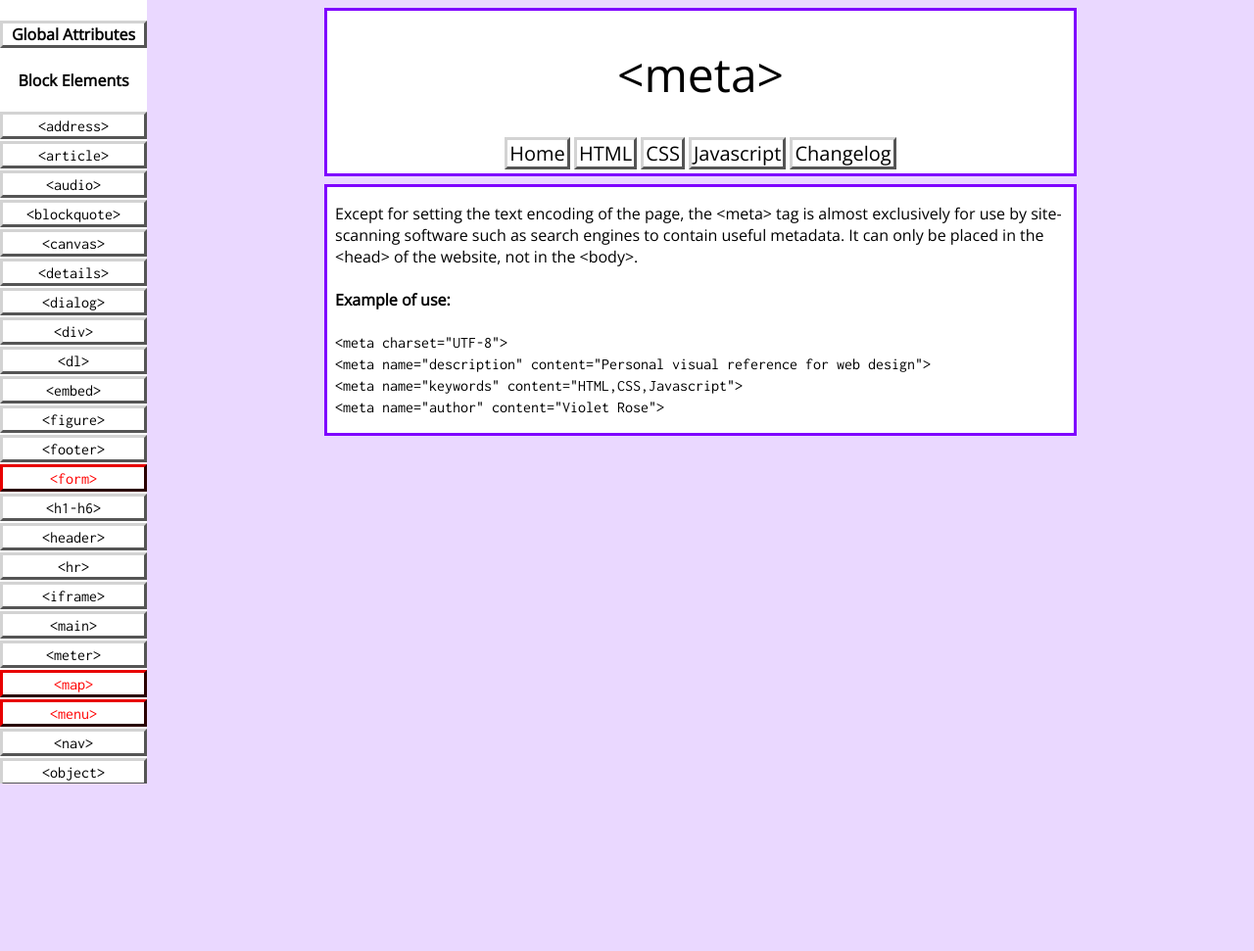
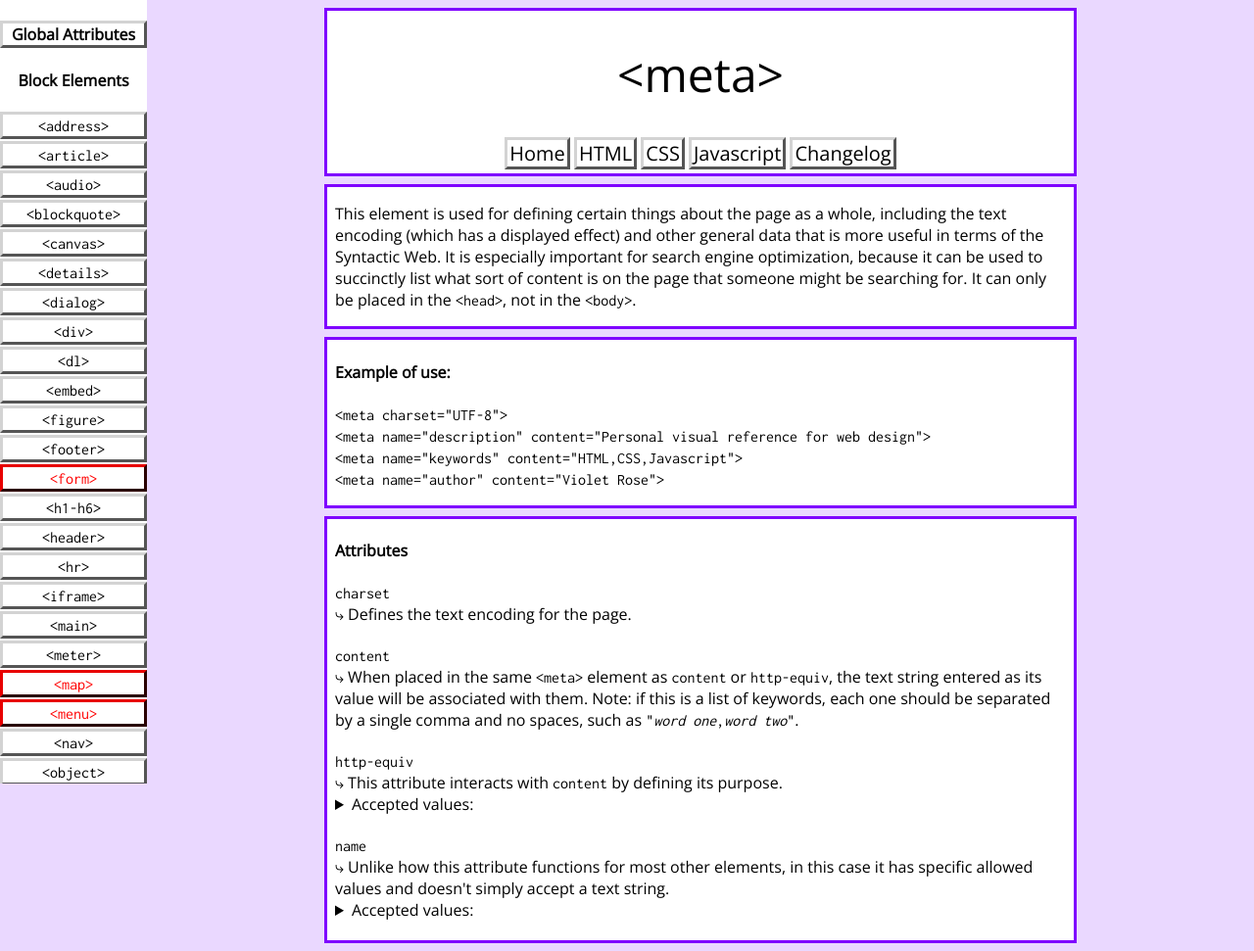
Before and after one commit to VioletRose/Web-Code-Encyclopedia, a PHP site: page /html/meta.php in a window 1280 px wide. Shown: the whole page at 98% size. Before the commit the page ends 800 px from the top, so only its background shows below. Run offline with PHP 8.4, Linux system fonts and the light colour scheme.

Commit message:
Continued sectioning, revising, and attribute listing
meta.php: Updated; added sectioning, revised the description, and added
a list of the element's attributes and their uses.
meter.php: Udated; added sectioning, revised the description, revamped
the example, and added a list of the element's attributes and their
uses.
nav.php: Updated; added sectioning, and revised the description to match
current standards.
noscript.php: Updated; added sectioning.

```diff
--- a/html/meta.php
+++ b/html/meta.php
@@ -2,8 +2,11 @@
     $PAGE_NAME = '&lt;meta&gt;';
     require_once($_SERVER["DOCUMENT_ROOT"].'/html/htmlhead.php');
 ?>
-<main class="unsectionedmain">
-	<p>Except for setting the text encoding of the page, the &lt;meta&gt; tag is almost exclusively for use by site-scanning software such as search engines to contain useful metadata. It can only be placed in the &lt;head&gt; of the website, not in the &lt;body&gt;.</p>
+<main>
+	<section>
+		<p>This element is used for defining certain things about the page as a whole, including the text encoding (which has a displayed effect) and other general data that is more useful in terms of the Syntactic Web. It is especially important for search engine optimization, because it can be used to succinctly list what sort of content is on the page that someone might be searching for. It can only be placed in the <code>&lt;head&gt;</code>, not in the <code>&lt;body&gt;</code>.</p>
+	</section>
+	<section>
 		<h4>Example of use:</h4>
 		<figure>
 			<code>
@@ -16,6 +19,50 @@
 				&lt;meta name="author" content="Violet Rose"&gt;
 			</code>
 		</figure>
+	</section>
+	<section>
+		<h4>Attributes</h4>
+		<dl>
+			<dt><code>charset</code></dt>
+			<dd>&#10551; Defines the text encoding for the page.</dd>
+			<dt><code>content</code></dt>
+			<dd>&#10551; When placed in the same <code>&lt;meta&gt;</code> element as <code>content</code> or <code>http-equiv</code>, the text string entered as its value will be associated with them. Note: if this is a list of keywords, each one should be separated by a single comma and no spaces, such as <code>"<i>word one</i>,<i>word two</i>"</code>.</dd>
+			<dt><code>http-equiv</code></dt>
+			<dd>
+				&#10551; This attribute interacts with <code>content</code> by defining its purpose.
+				<details>
+					<summary>Accepted values:</summary>
+					<dl>
+						<dt><code>content-type</code></dt>
+						<dd>&#10551; Specifies that the value of <code>content</code> is the text encoding to be used on the page. This no longer has any use case, since <code>charset</code> is more ideal for the same purpose.</dd>
+						<dt><code>default-style</code></dt>
+						<dd>&#10551; Specifies that the value of <code>content</code> is the URL of a .css stylesheet containing style rules to be used on the current page. This no longer has any use case, since the <code>&lt;link&gt;</code> element is more ideal for the same purpose.</dd>
+						<dt><code>refresh</code></dt>
+						<dd>&#10551; Specifies that the value of <code>content</code> is the interval in seconds at which the page should automatically refresh. Note that great care should be taken with this functionality, as taking control away from the user in this fashion is ill-advised in the majority of possible circumstances.</dd>
+					</dl>
+				</details>
+			</dd>
+			<dt><code>name</code></dt>
+			<dd>
+				&#10551; Unlike how this attribute functions for most other elements, in this case it has specific allowed values and doesn't simply accept a text string.
+				<details>
+					<summary>Accepted values:</summary>
+					<dl>
+						<dt><code>application-name</code></dt>
+						<dd>&#10551; Specifies that the value of <code>content</code> is the name of the Web application that the page is representing.</dd>
+						<dt><code>author</code></dt>
+						<dd>&#10551; Specifies that the value of <code>content</code> is the name of the page's author.</dd>
+						<dt><code>description</code></dt>
+						<dd>&#10551; Specifies that the value of <code>content</code> is a description of the page.</dd>
+						<dt><code>generator</code></dt>
+						<dd>&#10551; Specifies that the value of <code>content</code> is the name of one of the software packages used to generate the page, if it was not written by hand.</dd>
+						<dt><code>keywords</code></dt>
+						<dd>&#10551; Specifies that the value of <code>content</code> is a list of keywords related to the page.<dd>
+					</dl>
+				</details>
+			</dd>
+		</dl>
+	</section>
 </main>
 <?php
     require_once($_SERVER["DOCUMENT_ROOT"].'/genericfoot.php');
```
Also changed, not shown: html/meter.php (+49 -6 lines), html/nav.php (+8 -2 lines), html/noscript.php (+8 -2 lines), changelog.txt. Lines whose indentation alone changed are shown as unchanged.
